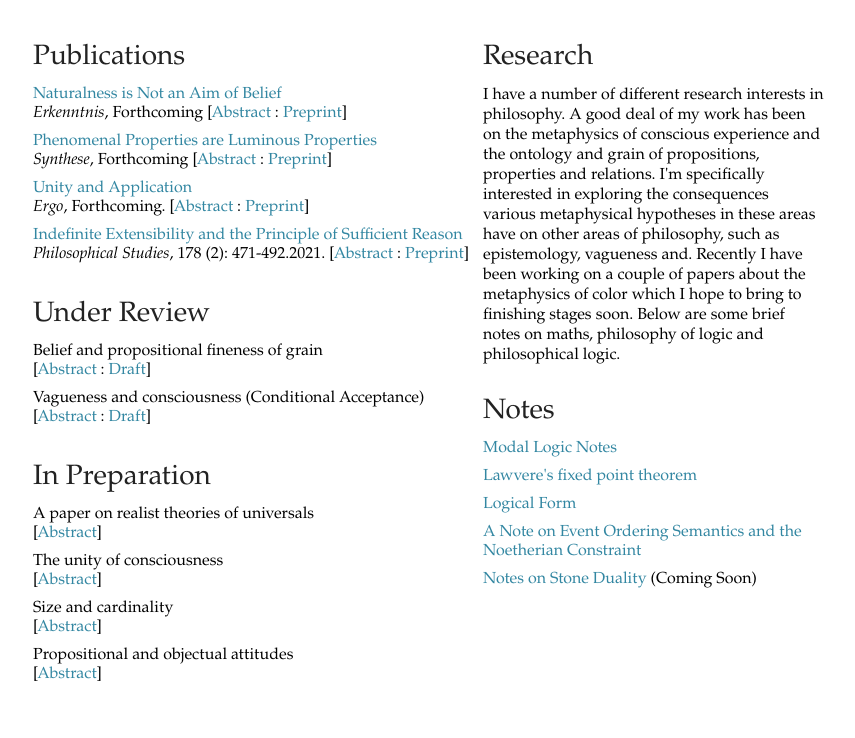
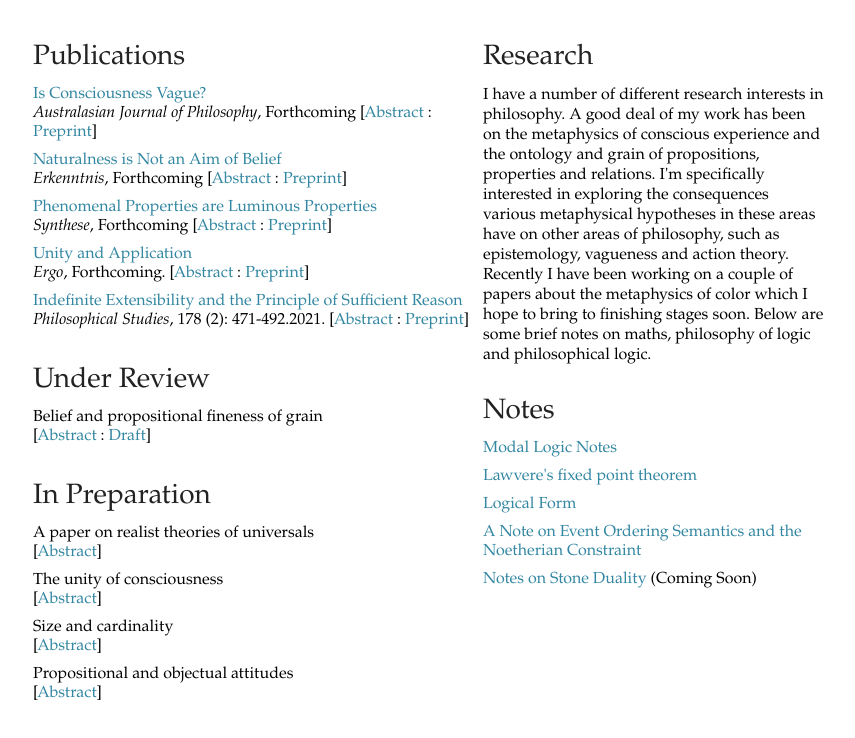
Before and after one commit to geoffreydaevidhall/geoffreydaevidhall.github.io, a plain HTML site: page research.html in a window 1280 px wide. Shown: the part 184-922 px from the top of the page, without its empty margins (191-1046 px from the left). Drawn offline with Linux system fonts and the light colour scheme.

Commit message:
Add files via upload

```diff
--- a/research.html
+++ b/research.html
@@ -27,6 +27,13 @@
                 <div class="publications">
                     <h2>Publications</h2><!--Publications-->
                     <ul>
+                        <li> <a> Is Consciousness Vague?</a>
+                            <br>
+                            <em>Australasian Journal of Philosophy</em>, Forthcoming
+                            [<a href="javascript:void(0);" onclick=" return toggleMe( 'VC') ">Abstract</a> : <a href="Borderline Consciousness (Revisions).pdf" target="_blank">Preprint</a>]</li>
+                        <div class="abstract">
+                            <p id="VC" style="display:none">This paper defends the view that 'phenomenal consciousness' could have borderline cases. There are a number argument in the literature that purport to establish the opposite view, that 'phenomenal cosciousness' is precise. I argue that these arguments depend on principles that are inconsistent with plausible, and somewhat standard, principles about borderline cases.</p>
+                        </div>
                         <li><a href="https://link.springer.com/article/10.1007/s10670-021-00452-3" target="_blank">Naturalness is Not an Aim of Belief</a>
                             <br>
                             <em>Erkenntnis</em>, Forthcoming
@@ -72,11 +79,6 @@
                         [<a href="javascript:void(0);" onclick="return toggleMe( 'BB') ">Abstract</a> : <a href="Booleanism and Belief.pdf" target="_blank">Draft</a>]</li>
                         <div class="abstract">
                             <p id="BB" style="display:none">Booleanism is the thesis that the set of propositions forms a Boolean algebra under the operations of conjunction and negation. If Booleanism is true, then belief distributes over conjunction if and only if it is closed under entailment. Some authors have rejected Booleanism on this basis. I argue that we ought to reject the thesis that belief distributes over conjunction.</p>
-                        </div>
-                        <li>Vagueness and consciousness (Conditional Acceptance)<br>
-                        [<a href="javascript:void(0);" onclick=" return toggleMe( 'VC') ">Abstract</a> : <a href="Borderline Consciousness (Revisions).pdf" target="_blank">Draft</a>]</li>
-                        <div class="abstract">
-                            <p id="VC" style="display:none">This paper defends the view that 'phenomenal consciousness' could have borderline cases. There are a number argument in the literature that purport to establish the opposite view, that 'phenomenal cosciousness' is precise. I argue that these arguments depend on principles that are inconsistent with plausible, and somewhat standard, principles about borderline cases.</p>
                         </div>
                     </ul>
                 </div>
@@ -125,7 +127,7 @@
             <div id="colB"><!--Second Column-->
                 <h2>Research</h2><!--Research Description-->
                 <div class="aboutme">
-                    <p> I have a number of different research interests in philosophy. A good deal of my work has been on the metaphysics of conscious experience and the ontology and grain of propositions, properties and relations. I'm specifically interested in exploring the consequences various metaphysical hypotheses in these areas have on other areas of philosophy, such as epistemology, vagueness and. Recently I have been working on a couple of papers about the metaphysics of color which I hope to bring to finishing stages soon. Below are some brief notes on maths, philosophy of logic and philosophical logic.
+                    <p> I have a number of different research interests in philosophy. A good deal of my work has been on the metaphysics of conscious experience and the ontology and grain of propositions, properties and relations. I'm specifically interested in exploring the consequences various metaphysical hypotheses in these areas have on other areas of philosophy, such as epistemology, vagueness and action theory. Recently I have been working on a couple of papers about the metaphysics of color which I hope to bring to finishing stages soon. Below are some brief notes on maths, philosophy of logic and philosophical logic.
                     </p>
                 </div>
                 <!--End of Research Description-->
```
